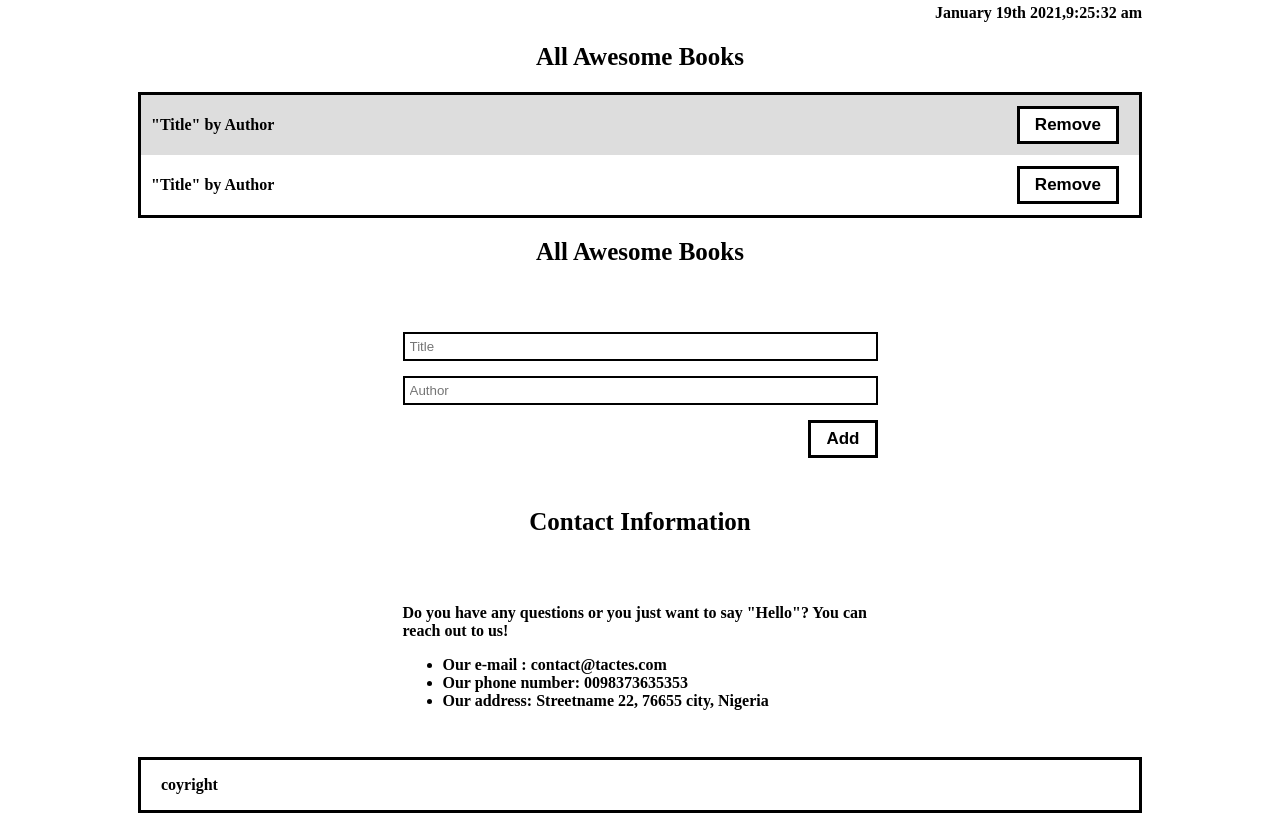
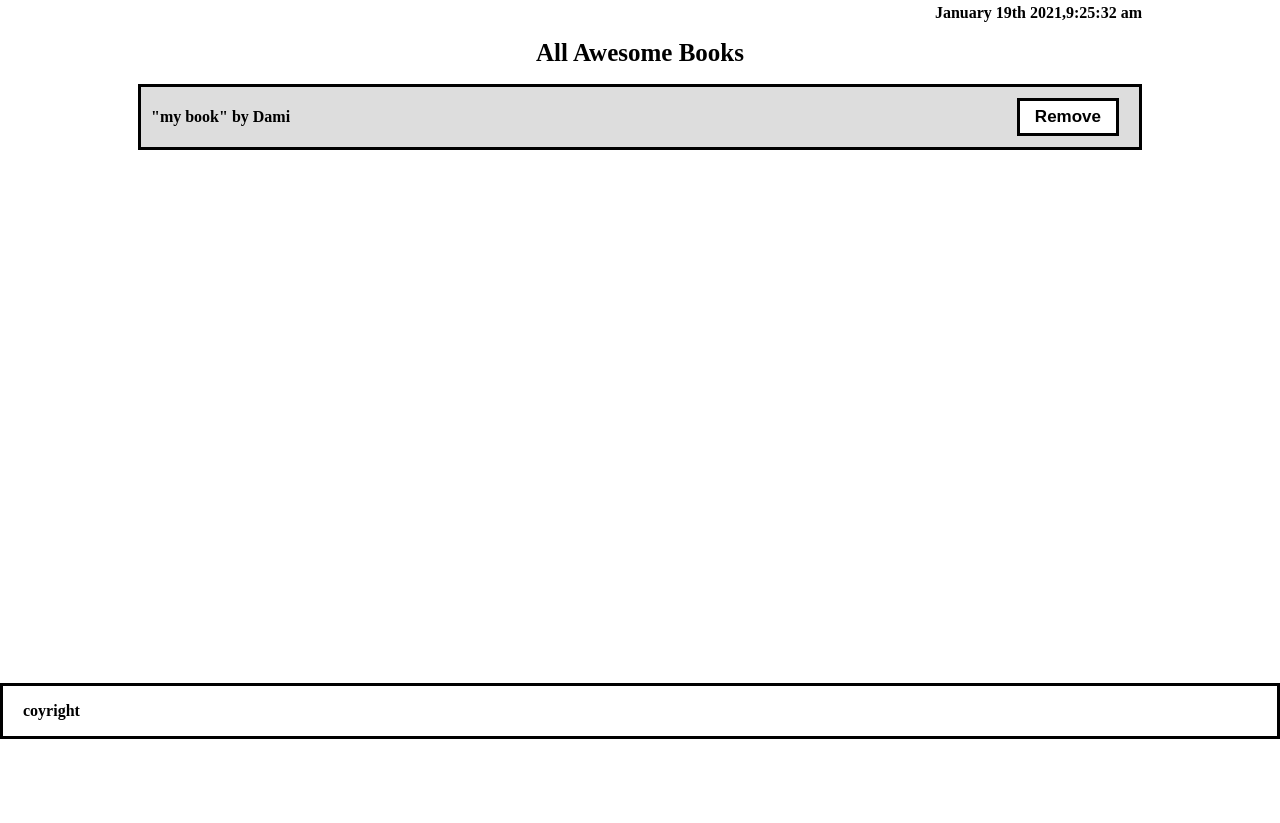
Before and after one commit to mrprotocoll/awesome-books-microverse, a website with bundled scripts: page index.html in a window 1280 px wide. Shown: the part 61-884 px from the top of the page. After the commit the page ends 800 px from the top, so only its background shows below. Built offline with nearby package versions, Linux system fonts and the light colour scheme.

Commit message:
Add navigation script

```diff
--- a/index.css
+++ b/index.css
@@ -8,6 +8,7 @@ body{
     margin: 0 auto;
     padding: 10px;
     font-weight: bold;
+    position: relative;
 }
 
 .border {
@@ -80,6 +81,11 @@ h1 {
 
 footer {
     padding: 0 20px;
+    position: fixed;
+    bottom: 0;
+    width: 100%;
+    right: 0;
+    left: 0;
 }
 
 
--- a/index.html
+++ b/index.html
@@ -11,9 +11,9 @@
     <header class="border">
         <h3 class="logo">Awesome Books</h3>
         <nav>
-            <a href="#">List</a>
-            <a href="#" class="add">Add New</a>
-            <a href="#">Contact</a>
+            <a id="nav-lists" href="#">List</a>
+            <a id="nav-add" href="#" class="add">Add New</a>
+            <a id="nav-contact" href="#">Contact</a>
         </nav>
     </header>
     <main>
@@ -21,52 +21,7 @@
            <p class="date">January 19th 2021,9:25:32 am</p>
         </time>
 
-        <div class="content">
-            <section class="list">
-                <h1>All Awesome Books</h1>
-                <div class="">
-                    <ul class="book-lists border">
-                        <li class="book">
-                            <p>"Title" by Author</p>
-                            <button class="btn  remove">Remove</button>
-                        </li>
-
-                        <li class="book">
-                            <p>"Title" by Author</p>
-                            <button class="btn  remove">Remove</button>
-                        </li>
-                    </ul>
-                </div>
-            </section>
-
-            <section class="add-new">
-                <h1>All Awesome Books</h1>
-                <div class="inner-content">
-                    <form action="" class="book-form">
-                        <input type="text" id="book-title" placeholder="Title">
-                        <input type="text" id="book-author" placeholder="Author">
-
-                        <button class="btn add-book">Add</button>
-                        <div class="clear"></div>
-
-                    </form>
-                </div>
-            </section>
-
-            <section class="contact">
-                <h1>Contact Information</h1>
-                <div class="inner-content">
-                    <div class="add-new">
-                        <p>Do you have any questions or you just want to say "Hello"? You can reach out to us! </p>
-
-                        <ul>
-                            <li>Our e-mail : contact@tactes.com</li>
-                            <li>Our phone number: 0098373635353</li>
-                            <li>Our address: Streetname 22, 76655 city, Nigeria</li>
-                        </ul>
-                    </div>
-                </div>
-            </section>
+        <div id="page-content">
         </div>
 
     </main>
--- a/index.js
+++ b/index.js
@@ -0,0 +1,22 @@
+import contents from './modules/Content.js'
+window.addEventListener('load', () => {
+    const pageContent = document.querySelector("#page-content")
+    // load lists
+    pageContent.innerHTML = contents.books([{"title": "my book","author": "Dami"}])
+
+    // control navifations
+    document.querySelector("#nav-lists").addEventListener("click", () => {
+        pageContent.innerHTML = contents.books([{"title": "my book","author": "Dami"}])
+    })
+
+    // control add new
+    document.querySelector("#nav-add").addEventListener("click", () => {
+        pageContent.innerHTML = contents.addBook
+    })
+
+    // control add new
+    document.querySelector("#nav-contact").addEventListener("click", () => {
+        pageContent.innerHTML = contents.contact
+    })
+
+})
--- /dev/null
+++ b/modules/Content.js
@@ -0,0 +1,49 @@
+// list
+const bookList = (data) => `<li class="book">
+    <p>"${data.title}" by ${data.author}</p>
+    <button class="btn  remove">Remove</button>
+    </li>`
+
+//book
+const books = (data) => {
+    let allBooks = ""
+    data.forEach(element => {
+        allBooks += bookList(element)
+    });
+
+    return `<h1>All Awesome Books</h1>
+    <div class="">
+        <ul class="book-lists border">
+            ${allBooks}
+        </ul>
+    </div>`
+}
+
+// add new
+const addBook = `<h1>All Awesome Books</h1>
+    <div class="inner-content">
+        <form action="" class="book-form">
+            <input type="text" id="book-title" placeholder="Title">
+            <input type="text" id="book-author" placeholder="Author">
+            <button class="btn add-book">Add</button>
+            <div class="clear"></div>
+        </form>
+    </div>`
+
+// contact
+const contact = `<h1>Contact Information</h1>
+<div class="inner-content">
+    <div class="add-new">
+        <p>Do you have any questions or you just want to say "Hello"? You can reach out to us! </p>
+
+        <ul>
+            <li>Our e-mail : contact@tactes.com</li>
+            <li>Our phone number: 0098373635353</li>
+            <li>Our address: Streetname 22, 76655 city, Nigeria</li>
+        </ul>
+    </div>
+</div>`
+
+export default {
+    books,addBook,contact
+}
--- /dev/null
+++ b/modules/UI.js
@@ -0,0 +1,3 @@
+class UI {
+
+}
```
Also changed, not shown: modules/Book.js (added, +15 -0 lines), package.json (+12 -1 lines).
